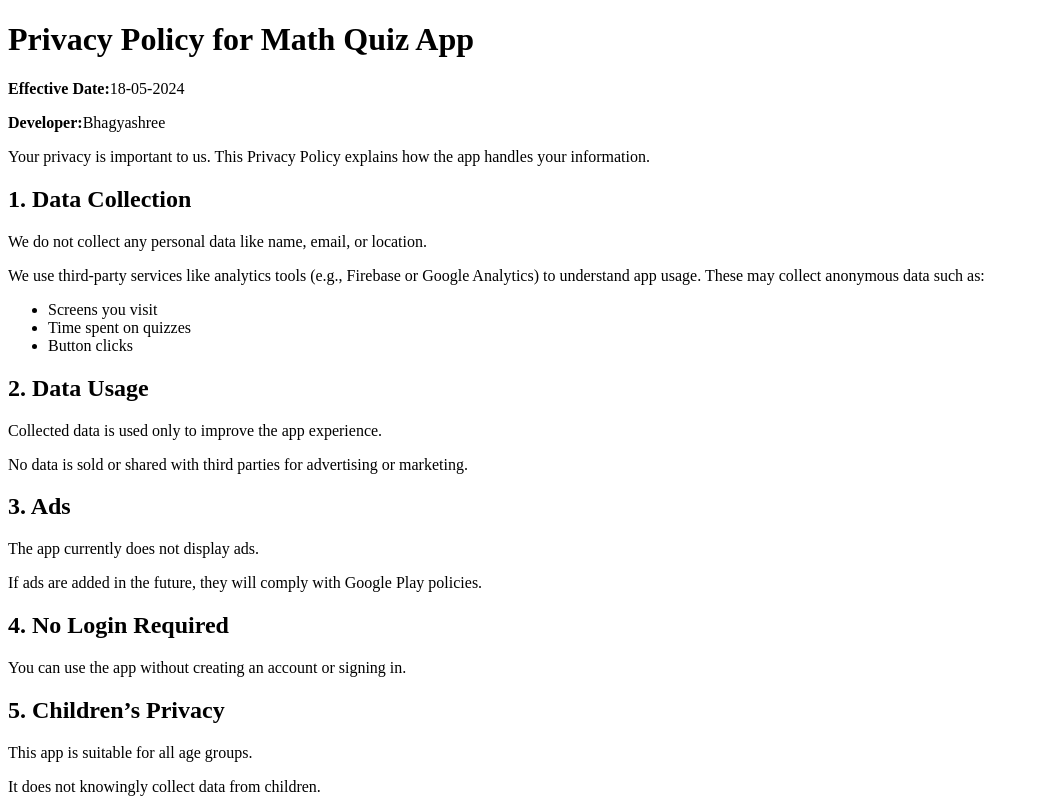
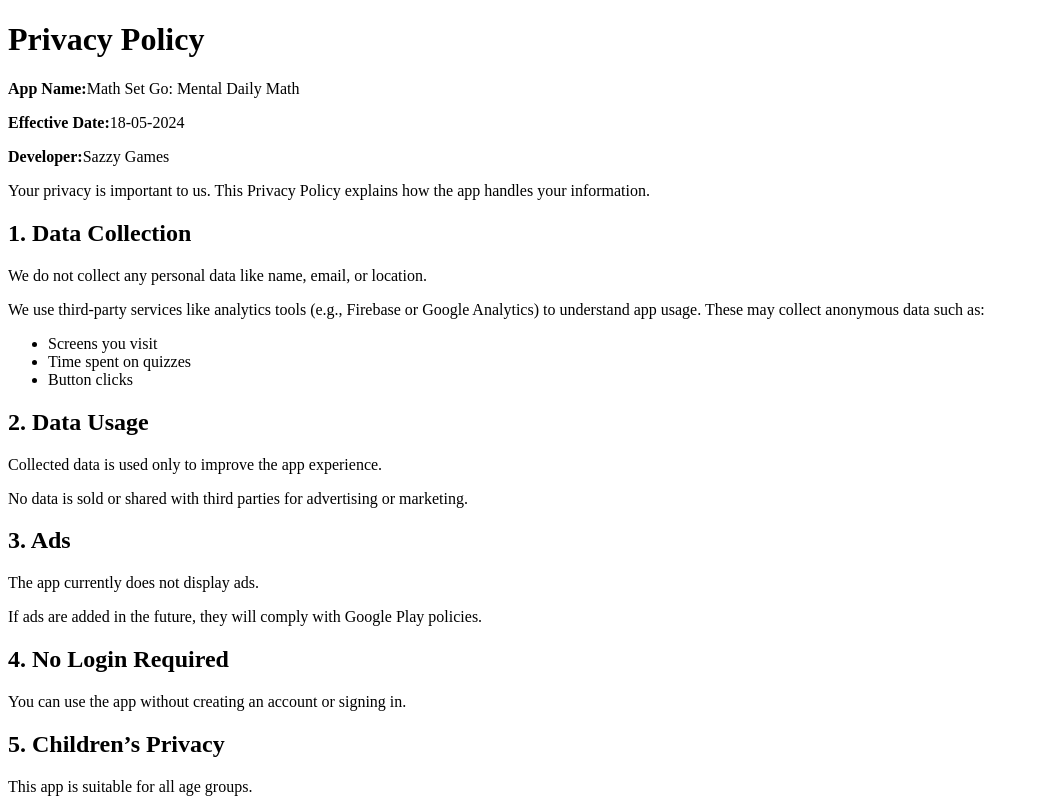
Before and after one commit to mumal/math-app-policy, a plain HTML site: page index.html in a window 1280 px wide. Shown: the top 800 px of the page, without its empty margins (0-1039 px from the left). Drawn offline with Linux system fonts and the light colour scheme.

Commit message:
Update index.html

```diff
--- a/index.html
+++ b/index.html
@@ -5,9 +5,10 @@
   <title>Privacy Policy - Brain Math: Speed Quizzes</title>
 </head>
 <body>
-  <h1>Privacy Policy for Math Quiz App</h1>
+  <h1>Privacy Policy</h1>
+  <p><strong>App Name:</strong>Math Set Go: Mental Daily Math</p>
   <p><strong>Effective Date:</strong>18-05-2024</p>
-  <p><strong>Developer:</strong>Bhagyashree</p>
+  <p><strong>Developer:</strong>Sazzy Games</p>
 
   <p>Your privacy is important to us. This Privacy Policy explains how the app handles your information.</p>
 
```
